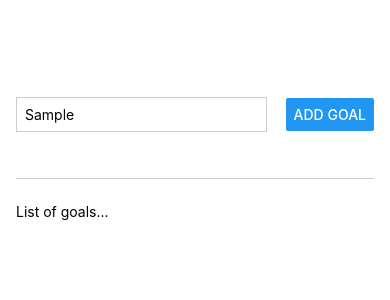
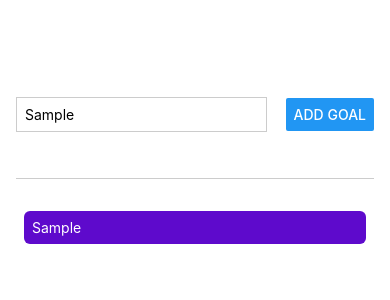
Before and after one commit to mcneiljv/ReactNativeTestApp, a React Native app: screen / in a window 390 px wide. Both pictures are taken after typing "Sample" into the empty fields and a click on the button "ADD GOAL". Shown: the top 300 px of the page. Built offline with nearby package versions, Linux system fonts and the light colour scheme.

Commit message:
Allow goals to be added; Map through goals; Add new styles

```diff
--- a/App.js
+++ b/App.js
@@ -1,14 +1,33 @@
+import { useState } from 'react';
 import { Button, StyleSheet, Text, TextInput, View } from 'react-native';
 
 export default function App() {
+  const [goalText, setGoalText] = useState('');
+  const [goalsList, setGoalsList] = useState([]);
+
+  function goalInputHandler(enteredText) {
+    setGoalText(enteredText);
+  }
+  function addGoalHandler() {
+    setGoalsList((currentGoals) => [...currentGoals, goalText]);
+  }
+
   return (
     <View style={styles.appContainer}>
       <View style={styles.inputContainer}>
-        <TextInput style={styles.textInput} placeholder='Your Goal' />
-        <Button title='Add Goal' />
+        <TextInput
+          style={styles.textInput}
+          placeholder='Your Goal'
+          onChangeText={goalInputHandler}
+        />
+        <Button title='Add Goal' onPress={addGoalHandler} />
       </View>
       <View style={styles.goalsContainer}>
-        <Text>List of goals...</Text>
+        {goalsList.map((goal) => (
+          <View style={styles.goalItem} key={goal}>
+            <Text style={styles.goalItemText}>{goal}</Text>
+          </View>
+        ))}
       </View>
     </View>
   );
@@ -38,5 +57,14 @@ const styles = StyleSheet.create({
   },
   goalsContainer: {
     flex: 5
+  },
+  goalItem: {
+    margin: 8,
+    padding: 8,
+    borderRadius: 6,
+    backgroundColor: '#5e0acc'
+  },
+  goalItemText: {
+    color: '#fff'
   }
 });
```
